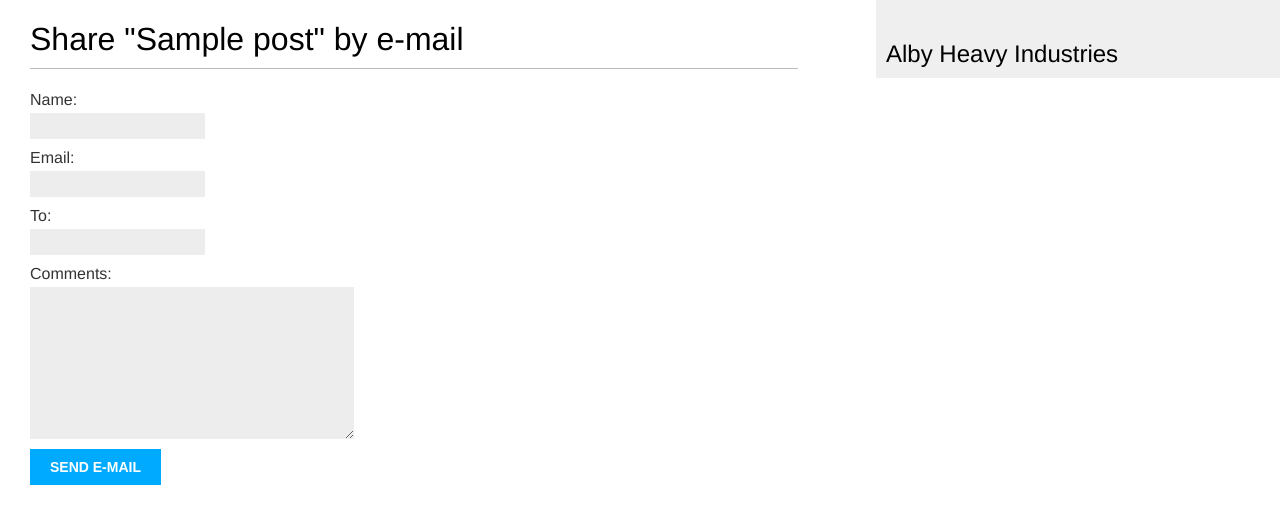
After one commit to chwenjun225/Webs, a Django app: page /blog/1/share/ in a window 1280 px wide. The commit adds this page. Shown: the top 524 px of the page. Run offline with Django 4.2, Linux system fonts and the light colour scheme; tables that the repository leaves empty hold one stand-in row (values such as "Sample post").

Commit message:
Add post sharing functionality with email support; update templates and URLs

```diff
--- a/MySite/blog/templates/blog/post/detail.html
+++ b/MySite/blog/templates/blog/post/detail.html
@@ -6,4 +6,7 @@
 		Published {{ post.publish }} by {{ post.author }}
 	</p>
 	{{ post.body|linebreaks }}
+	<p>
+		<a href="{% url 'blog:post_share' post.id %}">Share this post</a>
+	</p>
 {% endblock %}
--- /dev/null
+++ b/MySite/blog/templates/blog/post/share.html
@@ -0,0 +1,17 @@
+{% extends "blog/base.html" %}
+{% block title %}Share a post{% endblock %}
+{% block content %}
+	{% if sent %}
+		<h1>E-mail successfully sent</h1>
+		<p>
+			"{{ post.title }}" was successfully sent to {{ form.cleaned_data.to }}.
+		</p>
+	{% else %}
+		<h1>Share "{{ post.title }}" by e-mail</h1>
+		<form method="post">
+			{{ form.as_p }}
+			{% csrf_token %}
+			<input type="submit" value="Send e-mail">
+		</form>
+	{% endif %}
+{% endblock %}
--- a/MySite/blog/urls.py
+++ b/MySite/blog/urls.py
@@ -10,4 +10,5 @@ urlpatterns = [
         views.post_detail,
         name='post_detail'
     ),
+    path('<int:post_id>/share/', views.post_share, name='post_share'),
 ]
--- a/MySite/blog/views.py
+++ b/MySite/blog/views.py
@@ -1,7 +1,48 @@
+from django.views.generic import ListView
 from django.core.paginator import Paginator, EmptyPage, PageNotAnInteger, UnorderedObjectListWarning, InvalidPage
+from django.core.mail import send_mail
 from django.shortcuts import render, get_object_or_404
+
 from .models import Post
-from django.views.generic import ListView
+from .forms import EmailPostForm
+
+def post_share(request, post_id):
+	# Retrieve post by id
+	post = get_object_or_404(
+		Post,
+		id=post_id,
+		status=Post.Status.PUBLISHED
+	)
+	sent = False
+	if request.method == 'POST':
+		# Form was submitted
+		form = EmailPostForm(request.POST)
+		if form.is_valid():
+			# Form fields passed validation
+			cd = form.cleaned_data
+			# ... send email
+			post_url = request.build_absolute_uri(post.get_absolute_url())
+			subject = (
+				f"{cd['name']} ({cd['email']}) "
+				f"recommends you read {post.title}"
+			)
+			message = (
+				f"Read {post.title} at {post_url}\n\n"
+				f"{cd['name']}\'s comments: {cd['comments']}"
+			)
+			send_mail(subject=subject, message=message, from_email=None, recipient_list=[cd['to']])
+			sent = True
+	else:
+		form = EmailPostForm()
+	return render(
+		request,
+		'blog/post/share.html',
+		{
+			'post': post,
+			'form': form,
+			'sent': sent
+		}
+	)
 
 def post_list(request):
 	post_list = Post.published.all()
@@ -11,10 +52,10 @@ def post_list(request):
 	try:
 		posts = paginator.page(page_number)
 	except EmptyPage:
-        # If page_number is out of range get last page of results
+		# If page_number is out of range get last page of results
 		posts = paginator.page(paginator.num_pages)
 	except PageNotAnInteger or UnorderedObjectListWarning or InvalidPage:
-        # If page_number is not an integer, warning, invalid_page -> get the first page
+		# If page_number is not an integer, warning, invalid_page -> get the first page
 		posts = paginator.page(1)
 	return render(request, 'blog/post/list.html', {'posts': posts})
 
@@ -31,8 +72,8 @@ def post_detail(request, id, year, month, day, post):
 	return render(request, 'blog/post/detail.html', {'post': post})
 
 class PostListView(ListView):
-    """Alternative post list view."""
-    queryset = Post.published.all()
-    context_object_name = 'posts'
-    paginate_by = 3
-    template_name = 'blog/post/list.html'
+	"""Alternative post list view."""
+	queryset = Post.published.all()
+	context_object_name = 'posts'
+	paginate_by = 3
+	template_name = 'blog/post/list.html'
```
Also changed, not shown: MySite/mysite/settings.py (+16 -0 lines).
